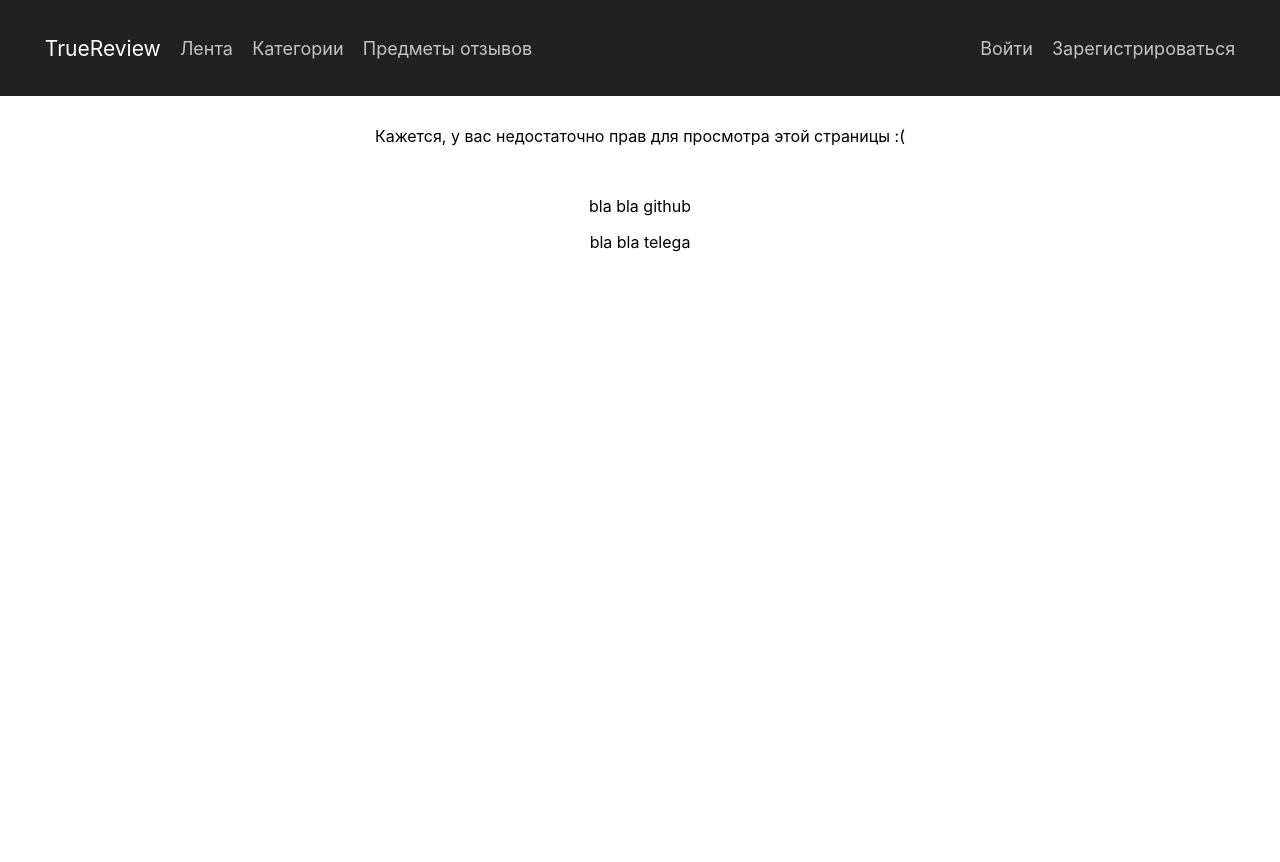
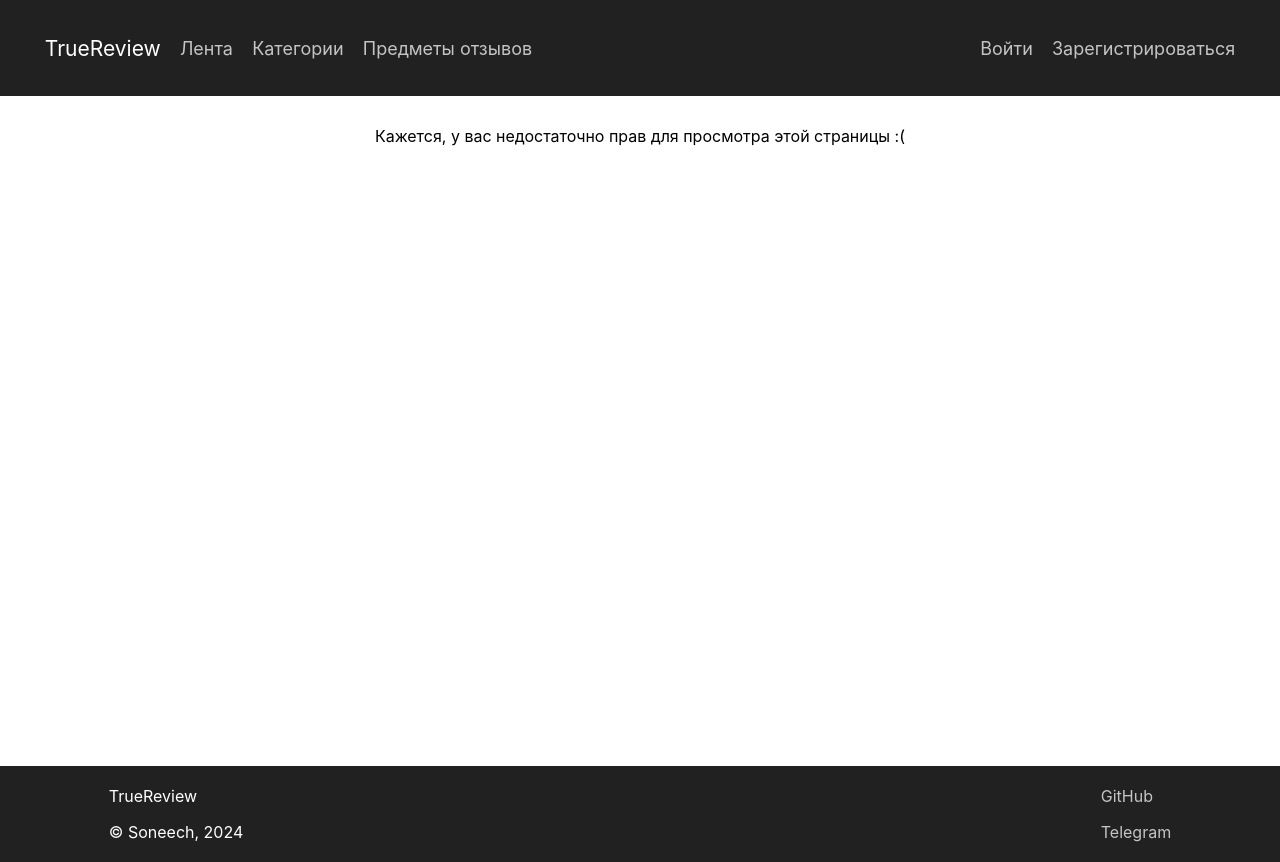
Before and after one commit to Soneech/true-review-client, a React (Create React App) app: page /operations/error in a window 1280 px wide. Before the commit the page ends 800 px from the top, so only its background shows below. Built offline with nearby package versions, Linux system fonts and the light colour scheme.

Commit message:
Footer + bug fixes

```diff
--- a/src/App.js
+++ b/src/App.js
@@ -27,7 +27,11 @@ function App() {
   return (
     <div className="App">
       <BrowserRouter>
+            <div className="Header-container">
               <Header />
+            </div>
+
+            <div className="Wrapper">
               <Routes>
                 <Route path="/" element={<HomePage />} />
                 <Route path="/auth/login" element={<LoginFrom />} />
@@ -45,6 +49,7 @@ function App() {
                 <Route path="/access/error" element={<ForbiddenPage needAuth={true}/>}></Route>
                 <Route path="/operations/error" element={<ForbiddenPage/>}></Route>
               </Routes>
+            </div>
 
             <Footer/>
         </BrowserRouter>
--- a/src/component/main/Footer.jsx
+++ b/src/component/main/Footer.jsx
@@ -3,11 +3,18 @@ import React from "react";
 const Footer = () => {
     return (
         <div className="Footer">
-            <div className="Contacts">
-                <p>bla bla github</p>
-                <p>bla bla telega</p>
+            <div className="Footer-container">
+                <div className="Info-block">
+                    <p>TrueReview</p>
+                    <p>© Soneech, 2024</p>
+                </div>
+                <div className="Contacts-block">
+                    <p><a className="Footer-link" href="https://github.com/Soneech">GitHub</a></p>
+                    <p><a className="Footer-link" href="https://t.me/sonechous">Telegram</a></p>
+                </div>
             </div>
         </div>
+
     );
 }
 
--- a/src/component/review/ReviewPage.jsx
+++ b/src/component/review/ReviewPage.jsx
@@ -106,9 +106,6 @@ const ReviewPage = () => {
 
                     {(currentUserId == review.author.id || isAdmin) &&
                         <div className="Review-action-btns-block">
-                            {currentUserId == review.author.id &&
-                                <button onClick={editReview} className="Action-btn">Редактировать</button>
-                            }
                             <button onClick={deleteReview} className="Action-btn">Удалить</button>
                         </div>
                     }
--- a/src/component/user/UserProfilePage.jsx
+++ b/src/component/user/UserProfilePage.jsx
@@ -21,7 +21,7 @@ const UserProfilePage = () => {
             },
             (error) => {
                 if (error.response.status == 401 || error.response.status == 405) {
-                    authService.logOut();
+                    logOut();
                 } else if (error.response.status == 404) {
                     navigate("/");
                 } else {
@@ -34,9 +34,8 @@ const UserProfilePage = () => {
       }, []);
 
     const logOut = () => {
-        navigate("/");
         authService.logOut();
-
+        navigate(errorPath);
     };
 
     return (
--- a/src/css/App.css
+++ b/src/css/App.css
@@ -1,5 +1,14 @@
 .App {
   text-align: center;
+}
+
+html, body {
+  height: 100%;
+}
+
+.Wrapper {
+  position: relative;
+  min-height: 80vh;
 }
 
 .App-header {
@@ -34,6 +43,38 @@
 .Logo-text {
   font-size: calc(5px + 2vmin);
   color: white;
+}
+
+.Footer {
+  background-color: #212121;
+  height: 12vh;
+  display: flex;
+  justify-content: center;
+  align-items: center;
+}
+
+.Footer-container {
+  width: 83vw;
+  display: flex;
+  justify-content: space-between;
+}
+
+.Footer-link {
+  color: #c4c4c4;
+  transition: 0.4s ease-out;
+}
+
+.Footer-link:hover {
+  color: white;
+  transition: 0.4s ease-out;
+}
+
+.Info-block {
+  color: white;
+}
+
+.Info-block, .Contacts-block {
+  text-align: start;
 }
 
 a {
```
Lines whose indentation alone changed are shown as unchanged.
